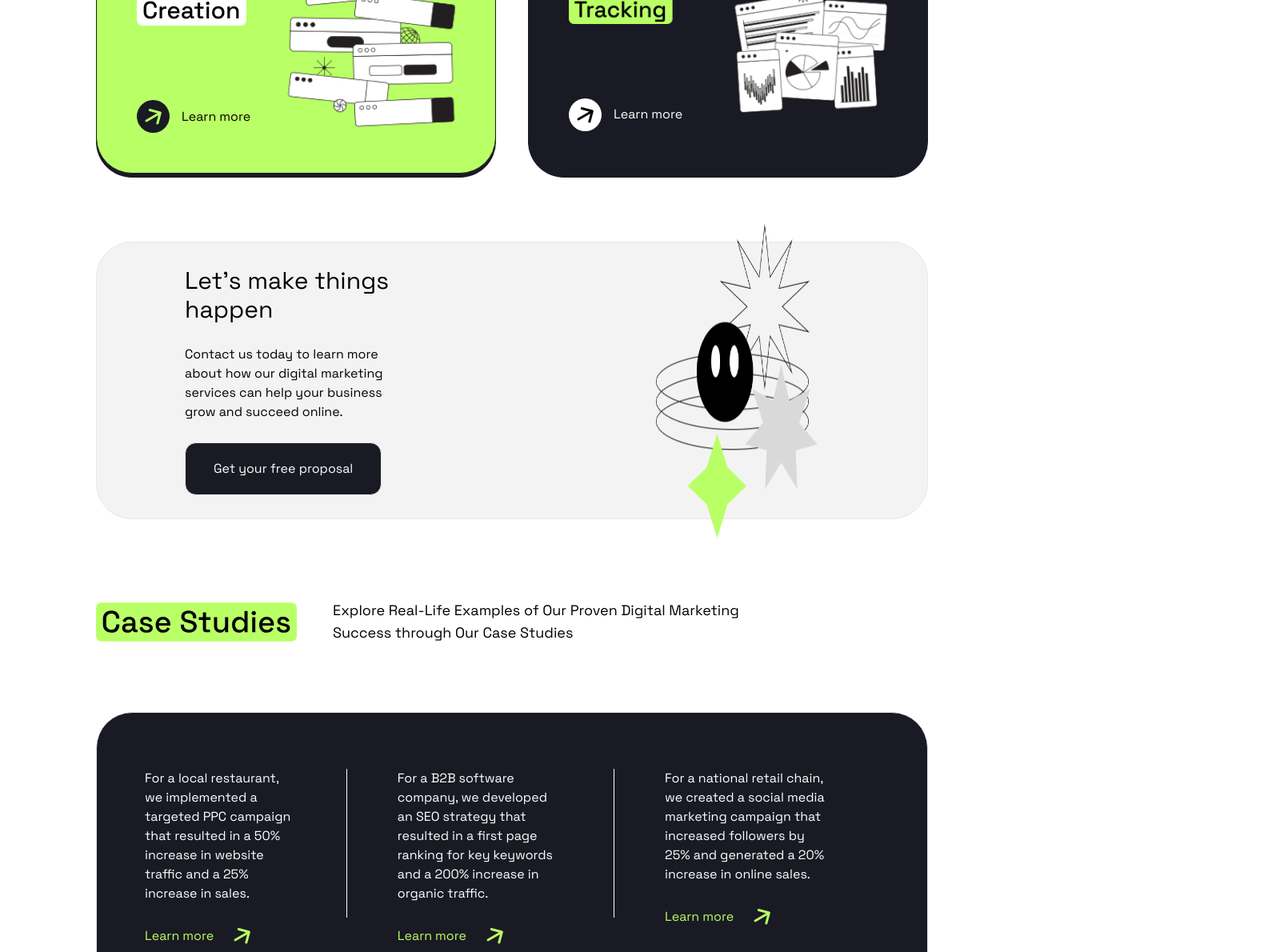
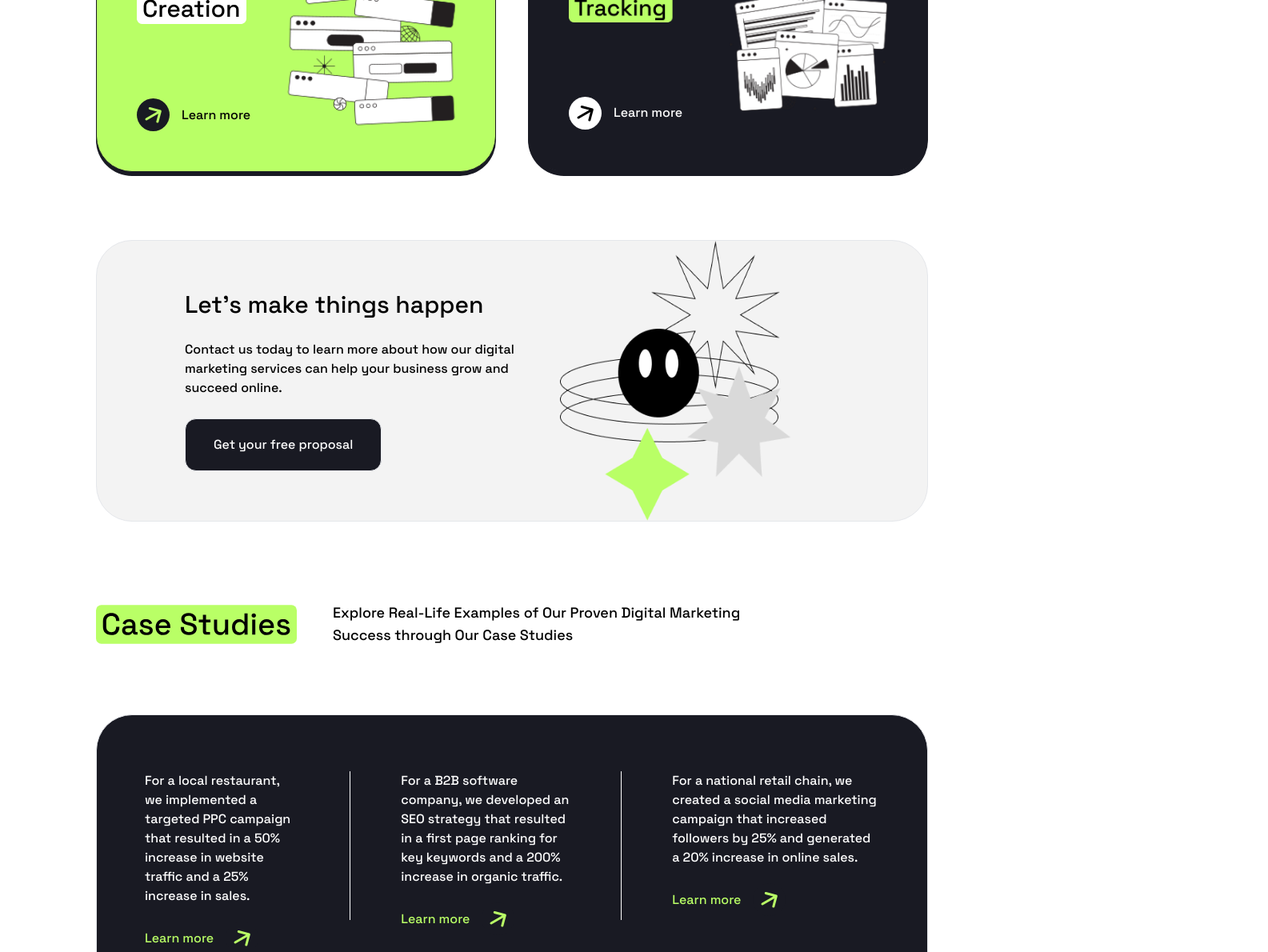
Before and after one commit to Grmamobin/Responsive-Website, a React (Vite) app: page / in a window 1280 px wide. Shown: the part 1774-2964 px from the top of the page at 80% size, 1585 px wide, since content can reach past the window. Built offline with nearby package versions, Linux system fonts and the light colour scheme.

Commit message:
[fix]: s.of.thm

```diff
--- a/package.json
+++ b/package.json
@@ -14,10 +14,8 @@
     "prettier": "^3.3.2",
     "react": "^18.3.1",
     "react-dom": "^18.3.1",
-    "react-native-simple-radio-button": "^2.7.4",
     "react-slick": "^0.30.2",
-    "slick-carousel": "^1.8.1",
-    "swiper": "^11.1.4"
+    "slick-carousel": "^1.8.1"
   },
   "devDependencies": {
     "@types/react": "^18.3.3",
--- a/src/components/card/index.jsx
+++ b/src/components/card/index.jsx
@@ -4,7 +4,7 @@ export default function Card({label_Card , img_Card , arrow_label , bg_color , c
     return(
     <>
 
-    <div className={`flex rounded-[45px] border border-[var(--Dark,#191A23)]  shadow-[0px_5px_0px_0px_#191A23] p-[50px] items-center justify-between w-full ${bg_color}`}>
+    <div className={`lg:flex hidden rounded-[45px] border border-[var(--Dark,#191A23)]  shadow-[0px_5px_0px_0px_#191A23] p-[50px] items-center justify-between w-full ${bg_color}`}>
     <div className='left-part flex flex-col justify-center items-start gap-[93px]'>
         <img src={`${label_Card}`} alt="" />
         <div className='flex items-center justify-center gap-[15px]'>
@@ -22,6 +22,17 @@ export default function Card({label_Card , img_Card , arrow_label , bg_color , c
         <img src= {`${img_Card}`} alt="" />
     </div>
     </div>
+
+
+    <div className={`lg:hidden rounded-[45px] border border-[var(--Dark,#191A23)]  shadow-[0px_5px_0px_0px_#191A23] p-[50px] items-center justify-between w-full ${bg_color}`}>
+    <div className='left-part flex flex-col gap-[27px] items-start'>
+        <img src={`${label_Card}`} alt="" />
+        <div className="right-part flex items-end justify-center gap-[84px]">
+            <img src={`${arrow_label}`} alt="" />
+            <img src= {`${img_Card}`} alt="" />
+        </div>
+    </div>
+    </div>
     </>
 )
 }
--- a/src/components/caseStudies/index.jsx
+++ b/src/components/caseStudies/index.jsx
@@ -39,9 +39,9 @@ export default function CaseStudies(){
 
     <div className='hidden lg:flex items-start gap-[64px] border rounded-[45px] bg-[var(--Dark,#191A23)] py-[70px] px-[60px] w-full'>
 
-    {case_studies.map((part) =>{
+    {case_studies.map((part , index) =>{
               return(
-                <div className='flex gap-[64px]' key={part.info}>
+                <div className={`flex ${index==2? 'gap-0': 'gap-[64px]'} `} key={part.info}>
               <div className='flex flex-col items-start gap-[20px]'>
                 <div className='text-white w-full'>{part.info}</div>
 
@@ -68,9 +68,9 @@ export default function CaseStudies(){
     <Slider
     {...settings}
      className=' lg:hidden h-[300px]'>
-    {case_studies.map((parts) =>(
+    {case_studies.map((parts , index) =>(
       <div className='swap flex flex-col lg:hidden gap-[20px]' key={parts.info}>
-    <div className='flex flex-col py-[42px] px-[50px] items-start gap-[20px] border rounded-[45px] bg-[var(--Dark,#191A23)] text-white w-[350px]' >
+    <div className={`flex flex-col py-[42px] px-[50px] items-start gap-[20px] border rounded-[45px] bg-[var(--Dark,#191A23)] text-white w-[350px] ${index === 0 ? 'gap-[40px]' : 'gap-[20px]'}`} >
       <div>{parts.info}</div>
       <div className='flex items-start justify-start gap-[15px] w-[250px]'>
           <ul>
--- a/src/components/services/index.jsx
+++ b/src/components/services/index.jsx
@@ -25,27 +25,27 @@ import img_label from './../../assets/images/Frame 19.png';
 export default function Services(){
     return(
     <>
-    <div className='flex justify-start items-center w-full pb-[85px] text-lg gap-[45px] flex-col lg:flex-row'>
+    <div className='flex justify-start items-center w-full pb-[85px] text-md gap-[45px] flex-col md:flex-row'>
         <img className='w-[164px] h-[51px]' src={Mainhead} alt="" />
-        <p className='text-[18px] text-center lg:text-left lg:w-[580px]'>At our digital marketing agency, we offer a range of services to help businesses grow and succeed online. These services include:</p>
+        <p className='text-[18px] text-center md:text-left md:w-[580px]'>At our digital marketing agency, we offer a range of services to help businesses grow and succeed online. These services include:</p>
     </div>
 
     <div className='flex flex-col gap-[40px]'>
-        <div className='flex lg:flex-row flex-col gap-[40px]'>
+        <div className='flex md:flex-row flex-col gap-[40px]'>
 
             <Card label_Card={label_card1} arrow_label={arrow_black} img_Card={nameplace1}  bg_color='bg-[var(--Grey,#F3F3F3)]'></Card>
             <Card label_Card={label_card2} arrow_label={arrow_black} img_Card={nameplace2}  bg_color='bg-[var(--Green,#B9FF66)]'></Card>
 
         </div>
 
-        <div className='flex gap-[40px] lg:flex-row flex-col'>
+        <div className='flex gap-[40px] md:flex-row flex-col'>
 
             <Card label_Card={label_card3} arrow_label={arrow_white} img_Card={nameplace3}  bg_color='bg-[var(--Dark,#191A23)]' color="text-white"></Card>
             <Card label_Card={label_card4} arrow_label={arrow_black} img_Card={nameplace4}  bg_color='bg-[var(--Grey,#F3F3F3)]'></Card>
 
         </div>
 
-        <div className='flex gap-[40px] lg:flex-row flex-col'>
+        <div className='flex gap-[40px] md:flex-row flex-col'>
 
             <Card label_Card={label_card5} arrow_label={arrow_black} img_Card={nameplace5}  bg_color='bg-[var(--Green,#B9FF66)]'></Card>
             <Card label_Card={label_card6} arrow_label={arrow_white} img_Card={nameplace6}  bg_color='bg-[var(--Dark,#191A23)]' color="text-white"></Card>
@@ -53,7 +53,7 @@ export default function Services(){
         </div>
     </div>
 
-    <div className='flex w-full h-[347px] lg:pr-[60px] lg:pl-[60px] items-center gap-[275px] border rounded-[45px] bg-[var(--Grey,#F3F3F3)] mt-[85px] '>
+    <div className='flex w-full lg:pr-[60px] lg:pl-[60px] items-center justify-between border rounded-[45px] bg-[var(--Grey,#F3F3F3)] mt-[85px] '>
         <div className='left-part flex flex-col items-start gap-[26px] p-[50px]'>
             <h3 className='text-3xl'>Let’s make things happen</h3>
             <p>Contact us today to learn more about how our digital marketing services can help your business grow and succeed online.</p>
@@ -62,7 +62,7 @@ export default function Services(){
         </div>
 
         <div className='right-part hidden lg:flex'>
-            <img className='h-[394px] w-[1000px]'  src={img_label} alt="" />
+            <img className='h-[350px] w-[900px] object-fill'  src={img_label} alt="" />
         </div>
 
     </div>
--- a/src/components/teamCard/index.jsx
+++ b/src/components/teamCard/index.jsx
@@ -7,15 +7,17 @@ export default function TeamCard({name , job , info , pic }){
     <div className='flex w-full pt-[40px] pr-[35px] pl-[35px] pb-[40px] flex-col items-start gap-[10px] rounded-[45px] border border-[#191A23] bg-white shadow-[0px_5px_0px_0px_#191A23]'>
         <div className='flex flex-col items-start gap-[28px]'>
         <div className='flex flex-3 items-end  gap-[20px]'>
-            <img className='w-[97.823px] h-[97.823px]' src={pic} alt="" />
-            <div>
-                <h4 className='font-spaceGrotesk font-medium text-[20px]'>{name}</h4>
-                <p>{job}r</p>
+            <div className='flex flex-3 items-end  gap-[20px]'>
+                <img className='w-[97.823px] h-[97.823px]' src={pic} alt="" />
+                <div>
+                    <h4 className='font-spaceGrotesk font-medium text-[20px]'>{name}</h4>
+                    <p>{job}r</p>
+                </div>
             </div>
             <img className='self-start' src={icon} alt="" />
         </div>
 
-        <div className='border border-black w-full'></div>
+        <div className='border-t border-black w-full'></div>
         <p>{info}</p>
     </div>
     </div>
--- a/src/components/testimonials/index.css
+++ b/src/components/testimonials/index.css
@@ -4,8 +4,6 @@
 .tooltip {
   color: #fff;
   font-size: 18px;
-  width: 606px;
-  max-width: 100%;
   /* height: 10rem; */
 }
 .tooltip {
--- a/src/components/testimonials/index.jsx
+++ b/src/components/testimonials/index.jsx
@@ -29,7 +29,7 @@ export default function Testimonials(){
         },
         {
             counter:5
-        },
+        }
     ];
     let sliderRef = useRef(null);
     let sliderRef2 = useRef(null);
@@ -105,7 +105,7 @@ export default function Testimonials(){
             {...settings}
             >
                 {data.map((d)=>(
-            <div className='flex flex-col flex-end gap-[20px]' key={d.image}>
+            <div className='flex flex-col flex-end gap-[20px]' key={d.counter}>
                 <div className="tooltip pt-[48px] pb-[52px] px-[52px]">
                 We have been working with Positivus for the past year and have seen a significant increase in website traffic and leads as a result of their efforts. The team is professional, responsive, and truly cares about the success of our business. We highly recommend Positivus to any company looking to grow their online presence.
                 </div>
@@ -140,9 +140,9 @@ export default function Testimonials(){
             {...settings_2}
             >
                 {data.map((d)=>(
-            <div className='flex flex-col flex-end justify-center items-center' key={d.count}>
+            <div className='flex flex-col flex-end justify-center items-center' key={d.counter}>
 
-                <div className="tooltip pt-[30px] pb-[32.38px] px-[30px]">
+                <div className="tooltip pt-[30px] pb-[32.38px] px-[30px] text-base h-[303px] w-[303px]">
                 We have been working with Positivus for the past year and have seen a significant increase in website traffic and leads as a result of their efforts. The team is professional, responsive, and truly cares about the success of our business. We highly recommend Positivus to any company looking to grow their online presence.
                 </div>
                 <div className='flex flex-col pl-[60px] pt-[40px]'>
@@ -153,7 +153,7 @@ export default function Testimonials(){
             </div>
                 ))}
                 </Slider>
-                <div className='flex justify-between items-center pt-[125px] px-[20px] w-[330px] m-auto'>
+                <div className='flex justify-between items-center pt-[60px] px-[30px]'>
                 {count==1 ? <img src={leftArrowBlock} onClick={previous2} alt="" /> : <img src={leftArrow} onClick={previous2} alt="" />}
                     <div className='flex w-full items-center justify-center gap-[10px]'>
                         { count <= 1 ? <img src={loadBlack}/> : <img src={loadWhite}/> }
--- a/src/index.css
+++ b/src/index.css
@@ -29,16 +29,7 @@ body {
 }
 * {
   font-family: spaceGrotesk;
-  font-weight: 700;
-}
-ul {
-  list-style-type: none;
-}
-li a {
-  text-decoration: none;
-}
-button {
-  cursor: pointer;
+  font-weight: 400;
 }
 @media screen and (max-width: 1250px) {
   body {
--- a/tailwind.config.js
+++ b/tailwind.config.js
@@ -15,8 +15,5 @@ export default {
   },
   plugins: [],
   screens:{
-    'sm': '640px',
-    'lg':	'1024px',
-    'md': '1280px'
   }
 }
```
Also changed, not shown: src/components/footer/index.jsx (+4 -4 lines), src/components/team/index.jsx (+17 -2 lines).
